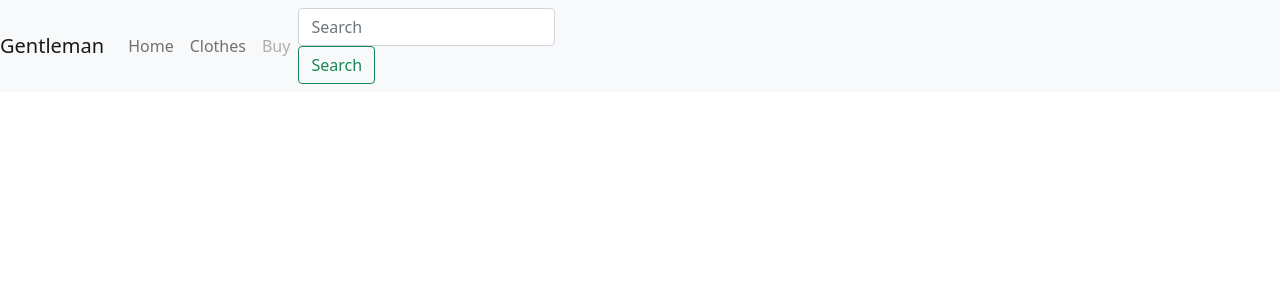
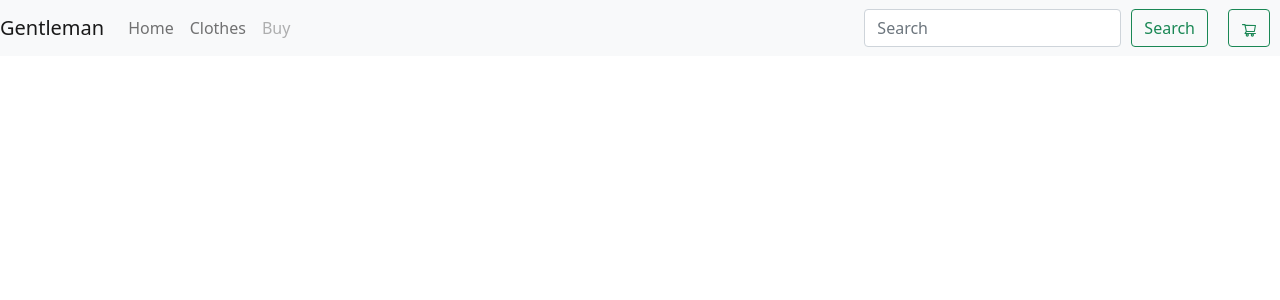
Before and after one commit to Tommignacio/eCommerce_Dominguez, a React (Create React App) app: page / in a window 1280 px wide. Shown: the top 300 px of the page. Built offline with nearby package versions, Linux system fonts and the light colour scheme.

Commit message:
nuevo icono

```diff
--- a/package.json
+++ b/package.json
@@ -3,12 +3,16 @@
   "version": "0.1.0",
   "private": true,
   "dependencies": {
+    "@material-ui/icons": "^4.11.2",
+    "@mui/icons-material": "^5.0.5",
+    "@mui/material": "^5.0.6",
     "@testing-library/jest-dom": "^5.14.1",
     "@testing-library/react": "^11.2.7",
     "@testing-library/user-event": "^12.8.3",
     "bootstrap": "^5.1.3",
     "react": "^17.0.2",
     "react-dom": "^17.0.2",
+    "react-icons": "^4.3.1",
     "react-scripts": "4.0.3",
     "web-vitals": "^1.1.2"
   },
--- /dev/null
+++ b/src/App.css
@@ -0,0 +1,8 @@
+*{
+    margin: 0;
+	padding: 0;
+	list-style: none;
+	text-decoration: none;
+	border: none;
+	outline: none;
+};
--- a/src/App.js
+++ b/src/App.js
@@ -1,11 +1,15 @@
 import 'bootstrap/dist/css/bootstrap.min.css';
-import NavBar from './components/NavBar';
+import "./App.css";
+import NavBar from './components/NavBar/NavBar';
 
 
 function App() {
   return (
     <>
-    <NavBar/>
+    <header >
+     <NavBar />
+    </header>
+
     </>
   );
 }
--- /dev/null
+++ b/src/components/CartWidget/CartWidget.css
@@ -0,0 +1,3 @@
+.btn{
+	margin:10px;
+}
--- /dev/null
+++ b/src/components/CartWidget/CartWidget.js
@@ -0,0 +1,11 @@
+import { AiOutlineShoppingCart } from 'react-icons/ai';
+import './CartWidget.css'
+const CartWidget=()=>{
+    return(
+        <>
+         <button className="btn btn-outline-success my-2 my-sm-0" type="submit"> <AiOutlineShoppingCart/></button>
+
+        </>
+    )
+}
+export default CartWidget
--- /dev/null
+++ b/src/components/NavBar/NavBar.css
@@ -0,0 +1,11 @@
+.my-formSearch{
+	margin-left: auto;
+    display: flex;
+    justify-content: center;
+    align-items: center;
+}
+
+.my-form-control{
+    width: auto;
+    display: inline-block;
+    }
--- a/src/components/NavBar.js
+++ b/src/components/NavBar/NavBar.js
@@ -1,3 +1,5 @@
+import CartWidget from '../CartWidget/CartWidget'
+import './NavBar.css'
 const Navbar=()=>{
     return(
         <>
@@ -19,9 +21,11 @@ const Navbar=()=>{
                         <a className="nav-link disabled" href="#">Buy</a>
                     </li>
                     </ul>
-                    <form className="form-inline my-2 my-lg-0">
-                    <input className="form-control mr-sm-2" type="search" placeholder="Search"/>
-                    <button className="btn btn-outline-success my-2 my-sm-0" type="submit">Search</button>
+                    <form className="my-formSearch form-inline my-2 my-lg-0 ">
+                    <input className="form-control my-form-control mr-sm-2 miBtn" type="search" placeholder="Search"/>
+
+                    <button className="btn btn-outline-success my-2 my-sm-0 " type="submit">Search</button>
+                    <CartWidget/>
                     </form>
                 </div>
             </nav>
```
Also changed, not shown: 1 other file (tests, documents, lock files or other folders).
